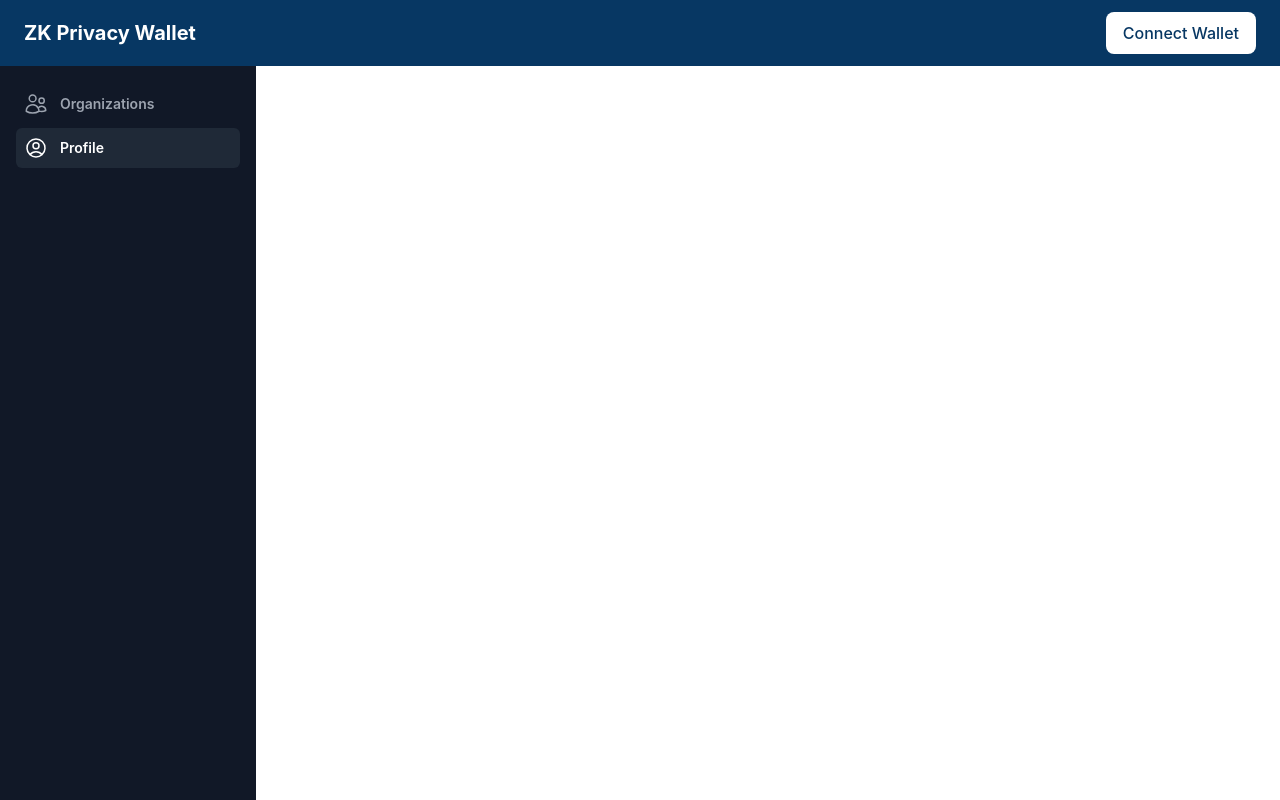
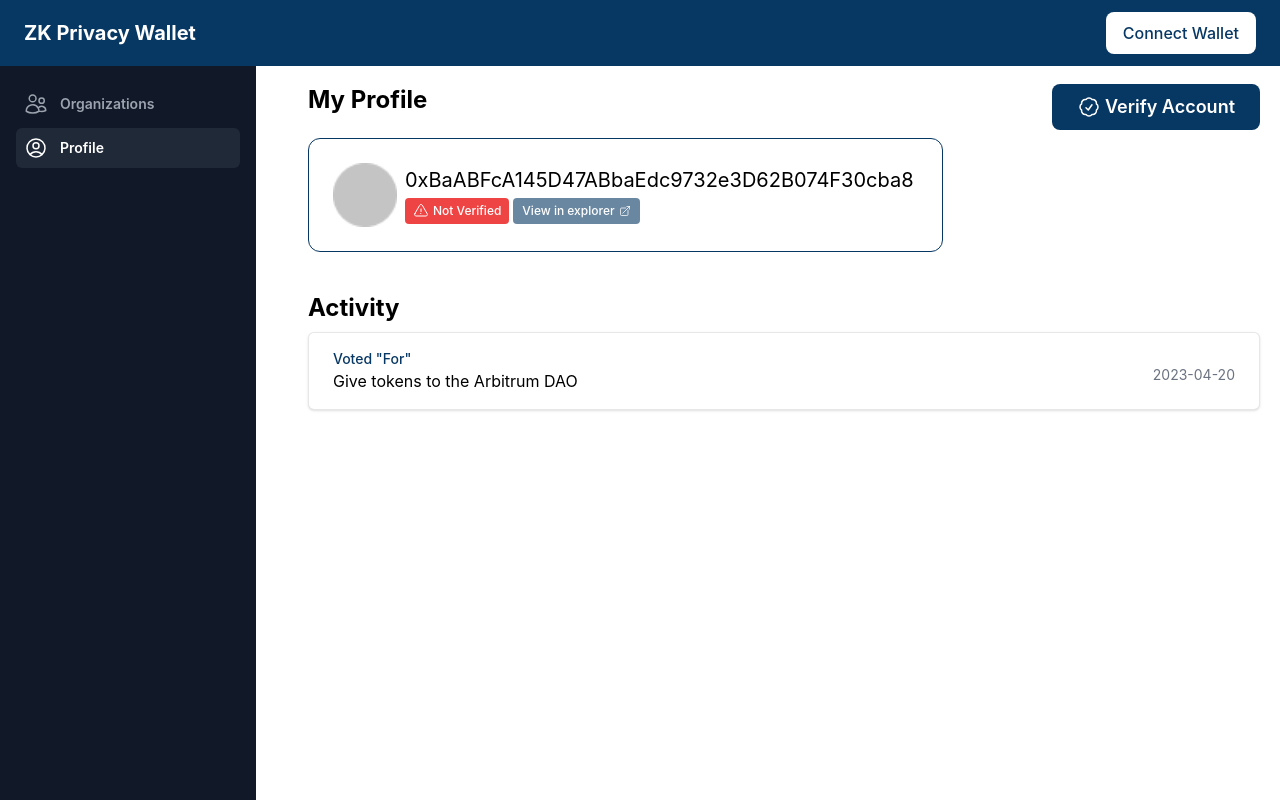
Before and after one commit to Ethglobal-ZK-Wallet/frontend, a React (Vite) app: page /profile in a window 1280 px wide. Built offline with nearby package versions, Linux system fonts and the light colour scheme; grey boxes are pictures that could not be loaded.

Commit message:
feat: account profile

```diff
--- /dev/null
+++ b/src/pages/Profile/Activity/index.tsx
@@ -0,0 +1,41 @@
+const Activity = () => {
+  const activities = [
+    {
+      id: 1,
+      action: "Voted \"For\"",
+      date: '2023-04-20',
+      proposal: {
+        id: 1,
+        title: 'Give tokens to the Arbitrum DAO',
+      }
+    }
+  ]
+  return (
+    <div className="flex flex-col w-full gap-2 mt-8">
+      <h2 className="text-2xl font-bold">Activity</h2>
+      <div className="w-full bg-white shadow border border-neutral-900/10 sm:rounded-md">
+        <ul role="list" className="divide-y divide-gray-200">
+          {activities.map((activity) => (
+            <li key={activity.id}>
+              <div className="flex px-4 py-4 sm:px-6 justify-between items-center">
+                <div className="flex flex-col items-start">
+                  <p className="truncate text-sm font-medium text-navy-blue-500">{activity.action}</p>
+                  <div className="flex text-black">
+                      {activity.proposal.title}
+                  </div>
+                </div>
+                <div className="mt-2 flex flex-row-reverse">
+                  <div className="mt-2 flex items-center text-sm text-gray-500 sm:mt-0">
+                    {activity.date}
+                  </div>
+                </div>
+              </div>
+            </li>
+          ))}
+        </ul>
+      </div>
+    </div>
+  )
+}
+
+export default Activity
--- /dev/null
+++ b/src/pages/Profile/index.tsx
@@ -0,0 +1,69 @@
+import { useParams } from "react-router-dom"
+import Button from "../../components/Button"
+import {
+  ArrowTopRightOnSquareIcon, CheckBadgeIcon, ExclamationTriangleIcon
+} from '@heroicons/react/24/outline'
+import Activity from "./Activity"
+
+const Profile = () => {
+  const { address } = useParams()
+  const verified = false
+  console.log(address)
+  const account = address ?? "0xBaABFcA145D47ABbaEdc9732e3D62B074F30cba8"
+  const style = 'w-fit p-1 px-2 font-medium rounded overflow-hidden flex justify-center items-center text-xs'
+
+  return (
+    <div className="flex flex-col gap-2 w-full">
+      <div className="flex justify-between w-full">
+        <h1 className="text-2xl font-bold">
+          {/** Account is user account */ account === "0xBaABFcA145D47ABbaEdc9732e3D62B074F30cba8"
+            ? "My"
+            : "User"
+          } Profile
+        </h1>
+        <Button
+          className='w-fit p-2 px-6 font-medium rounded-lg overflow-hidden flex justify-center items-center bg-navy-blue-500 text-white font-semibold text-lg'
+          onClick={() => {}}
+        >
+          <div className="w-6 mr-1 h-auto">
+            <CheckBadgeIcon/>
+          </div>
+           Verify Account
+        </Button>
+      </div>
+      <div className="flex gap-2 items-center p-6 border border-navy-blue-500 rounded-xl w-8/12">
+        <img src="/placeholder.png" className='w-16 h-auto object-contain' alt="Profile Picture"/>
+        <div className="flex flex-col gap-1">
+          <h2 className="text-xl">{account}</h2>
+          <div className="flex gap-1">
+            <div
+              className={`
+                ${style}
+                ${verified ? "bg-green-500" : "bg-red-500" }
+                text-white flex items-center`
+              }
+            >
+
+              <div className="w-4 mr-1 h-auto">
+                {verified ? <CheckBadgeIcon/> : <ExclamationTriangleIcon/>}
+              </div>
+              {verified ? "Verified" : "Not Verified"}
+            </div>
+            <Button
+              className={`${style} bg-navy-blue-500/60 text-white flex items-center`}
+              onClick={() => {}}
+            >
+              View in explorer
+              <div className="w-3 ml-1 h-auto">
+                <ArrowTopRightOnSquareIcon/>
+              </div>
+            </Button>
+          </div>
+        </div>
+      </div>
+      <Activity/>
+    </div>
+  )
+}
+
+export default Profile
--- a/src/pages/Vote/AccountTooltip/index.tsx
+++ b/src/pages/Vote/AccountTooltip/index.tsx
@@ -1,3 +1,5 @@
+import { ArrowTopRightOnSquareIcon } from "@heroicons/react/24/outline"
+import { useNavigate } from "react-router"
 import Button from "../../../components/Button"
 
 const AccountTooltip = ({
@@ -5,6 +7,7 @@ const AccountTooltip = ({
 }:{
   account: string
 }) => {
+  const navigate = useNavigate()
   return (
     <div className="flex flex-col gap-3">
       <div className="flex gap-2 items-center">
@@ -14,7 +17,9 @@ const AccountTooltip = ({
       <div className="flex gap-2 justify-between">
         <Button
           className = 'min-w-fit w-full py-2 lg:px-4 font-medium rounded-lg overflow-hidden flex justify-center bg-navy-blue-500 text-white items-center'
-          onClick={() => {}}
+          onClick={() => {
+            navigate("/profile")
+          }}
         >
           View Profile
         </Button>
@@ -23,6 +28,9 @@ const AccountTooltip = ({
           onClick={() => {}}
         >
           View in Explorer
+          <div className="w-4 ml-1 h-auto">
+            <ArrowTopRightOnSquareIcon/>
+          </div>
         </Button>
       </div>
     </div>
--- a/src/pages/Vote/index.tsx
+++ b/src/pages/Vote/index.tsx
@@ -26,7 +26,7 @@ const Vote = () => {
             </h2>
             <Tooltip
               className="w-full"
-              tooltipClassName = 'bottom-auto mt-32 bg-white rounded border border-navy-blue-500 text-sm'
+              tooltipClassName = 'bottom-auto translate-y-2/3 bg-white rounded border border-navy-blue-500 text-sm'
               content={
                 <AccountTooltip account={account}/>
               }
@@ -50,14 +50,14 @@ const Vote = () => {
             Votes
           </h2>
           <div className="flex flex-col gap-4 text-sm">
-            <div className="flex justify-between items-center gap-10 border border-neutral-900/20 p-3 rounded-lg shadow">
+            <div className="flex justify-between items-center gap-10 border border-neutral-900/20 p-3 px-5 rounded-lg shadow">
               <div className="flex flex-col gap-1">
                 <span>0x1234...5678</span>
                 <span className="text-xs text-black/70">{`${300} TOKENS`}</span>
               </div>
               <span className="font-bold text-lg">FOR</span>
             </div>
-            <div className="flex justify-between items-center gap-10 border border-neutral-900/20 p-3 rounded-lg shadow">
+            <div className="flex justify-between items-center gap-10 border border-neutral-900/20 p-3 px-5 rounded-lg shadow">
               <div className="flex flex-col gap-1">
                 <span>0x1234...5678</span>
                 <span className="text-xs text-black/70">{`${300} TOKENS`}</span>
--- a/src/pages/index.tsx
+++ b/src/pages/index.tsx
@@ -4,6 +4,7 @@ import { Route, Routes, useLocation } from 'react-router-dom'
 import Dashboard from "./Dashboard"
 import Vote from "./Vote"
 import Group from "./Group"
+import Profile from "./Profile"
 
 
 const Home = () => {
@@ -18,6 +19,8 @@ const Home = () => {
           <Route path="/dashboard" element={<Dashboard />} />
           <Route path="/group/:id" element={<Group />}/>
           <Route path="/vote/:id" element={<Vote />} />
+          <Route path="/profile/" element={<Profile />} />
+          <Route path="/profile/:address" element={<Profile />} />
         </Routes>
       </div>
     </div>
```
Also changed, not shown: public/external.svg (added).
